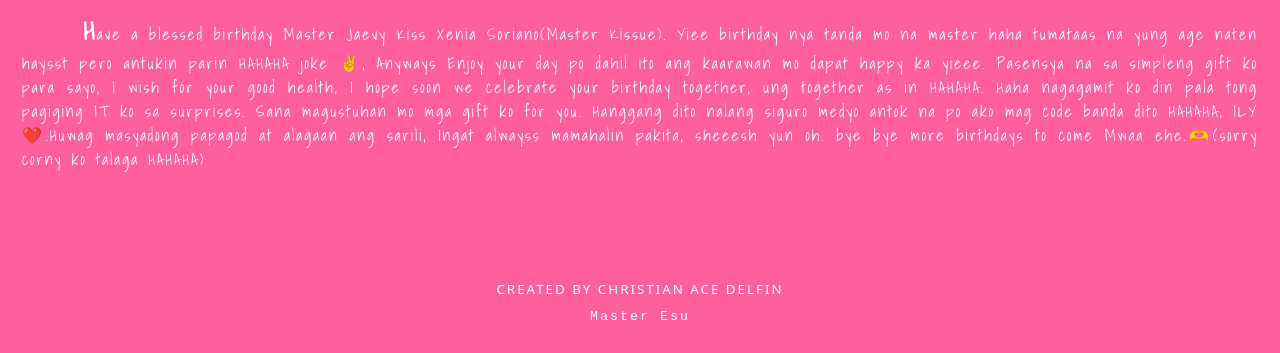
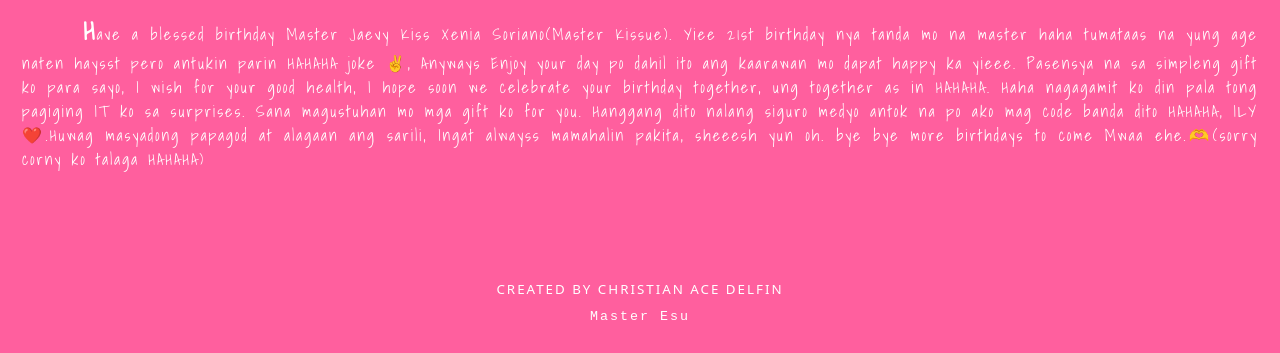
Before and after one commit to Eys07/birthday, a plain HTML site: page letter.html in a window 1280 px wide. Shown: the part 661-1014 px from the top of the page. Drawn offline with nearby package versions, Linux system fonts and the light colour scheme.

Commit message:
Update letter.html

```diff
--- a/letter.html
+++ b/letter.html
@@ -281,7 +281,7 @@
             </div>
             <div class="col-sm">
                 <h1 id="title">My Message</h1>
-                <p><b>&ensp;&ensp;&ensp;&ensp;H</b>ave a blessed birthday Master Jaevy Kiss Xenia Soriano(Master Kissue). Yiee birthday nya tanda mo na master haha tumataas na yung age naten haysst pero antukin parin HAHAHA joke ✌️, Anyways Enjoy your day po dahil ito ang kaarawan mo dapat happy ka yieee. Pasensya na sa simpleng gift ko para sayo, I wish for your good health, I hope soon we celebrate your birthday together, ung together as in HAHAHA. Haha nagagamit ko din pala tong pagiging IT ko sa surprises. Sana magustuhan mo mga gift ko for you. Hanggang dito nalang siguro medyo antok na po ako mag code banda dito  HAHAHA, ILY ❤️.Huwag masyadong papagod at alagaan ang sarili, Ingat alwayss mamahalin pakita, sheeesh yun oh. bye bye more birthdays to come Mwaa ehe.🫶(sorry corny ko talaga HAHAHA)</p>
+                <p><b>&ensp;&ensp;&ensp;&ensp;H</b>ave a blessed birthday Master Jaevy Kiss Xenia Soriano(Master Kissue). Yiee 21st birthday nya tanda mo na master haha tumataas na yung age naten haysst pero antukin parin HAHAHA joke ✌️, Anyways Enjoy your day po dahil ito ang kaarawan mo dapat happy ka yieee. Pasensya na sa simpleng gift ko para sayo, I wish for your good health, I hope soon we celebrate your birthday together, ung together as in HAHAHA. Haha nagagamit ko din pala tong pagiging IT ko sa surprises. Sana magustuhan mo mga gift ko for you. Hanggang dito nalang siguro medyo antok na po ako mag code banda dito  HAHAHA, ILY ❤️.Huwag masyadong papagod at alagaan ang sarili, Ingat alwayss mamahalin pakita, sheeesh yun oh. bye bye more birthdays to come Mwaa ehe.🫶(sorry corny ko talaga HAHAHA)</p>
             </div>
         </div>
     </section>
```
